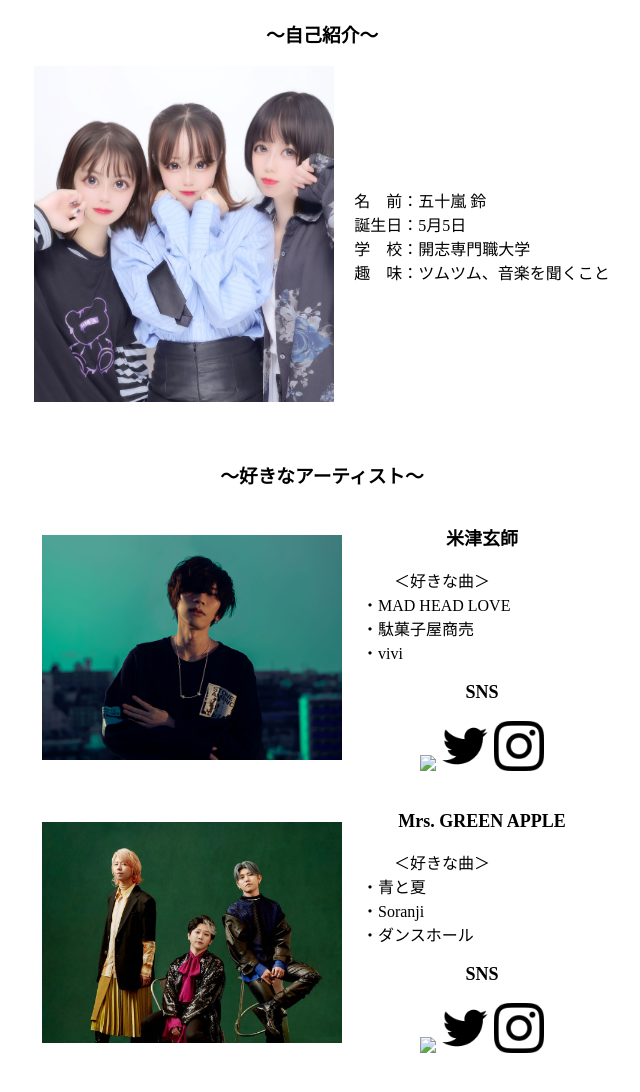
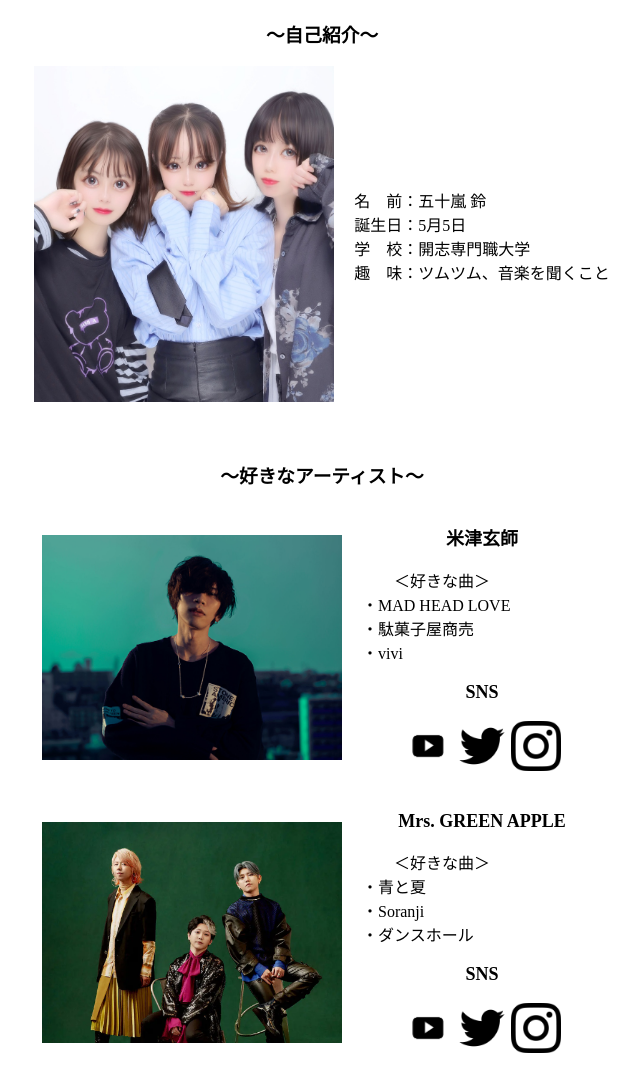
Before and after one commit to Suzu48/Suzu48.github.io, a plain HTML site: page index.html in a window 1280 px wide. Shown: the whole page, without its empty margins (318-958 px from the left). Drawn offline with Linux system fonts and the light colour scheme.

Commit message:
Update index.html

```diff
--- a/index.html
+++ b/index.html
@@ -33,7 +33,7 @@
             </p>
             <p class="title">SNS</p>
             <div class="icon">
-            <a href="https://www.youtube.com/user/08yakari?feature=watch" target="_blank"><img src="ようつべ.png" width="50px" height="auto"></a>
+            <a href="https://www.youtube.com/user/08yakari?feature=watch" target="_blank"><img src="youtube.png" width="50px" height="auto"></a>
             <a href="https://twitter.com/hachi_08" target="_blank"><img src="Twitter.png" width="50px" height="auto"></a>
             <a href="https://www.instagram.com/hachi_08/" target="_blank"><img src="インスタ.png" width="50px" height="auto"></a>
         </div><br>
@@ -54,7 +54,7 @@
             </p>
             <p class="title">SNS</p>
             <div class="icon">
-            <a href="https://www.youtube.com/channel/UCpFgmZm65yOU5X-hmWkWjuw" target="_blank"><img src="ようつべ.png" width="50px" height="auto"></a>
+            <a href="https://www.youtube.com/channel/UCpFgmZm65yOU5X-hmWkWjuw" target="_blank"><img src="youtube.png" width="50px" height="auto"></a>
             <a href="https://twitter.com/AORINGOHUZIN" target="_blank"><img src="Twitter.png" width="50px" height="auto"></a>
             <a href="https://www.instagram.com/mgaband/?hl=ja" target="_blank"><img src="インスタ.png" width="50px" height="auto"></a>
         </div><br>
```
